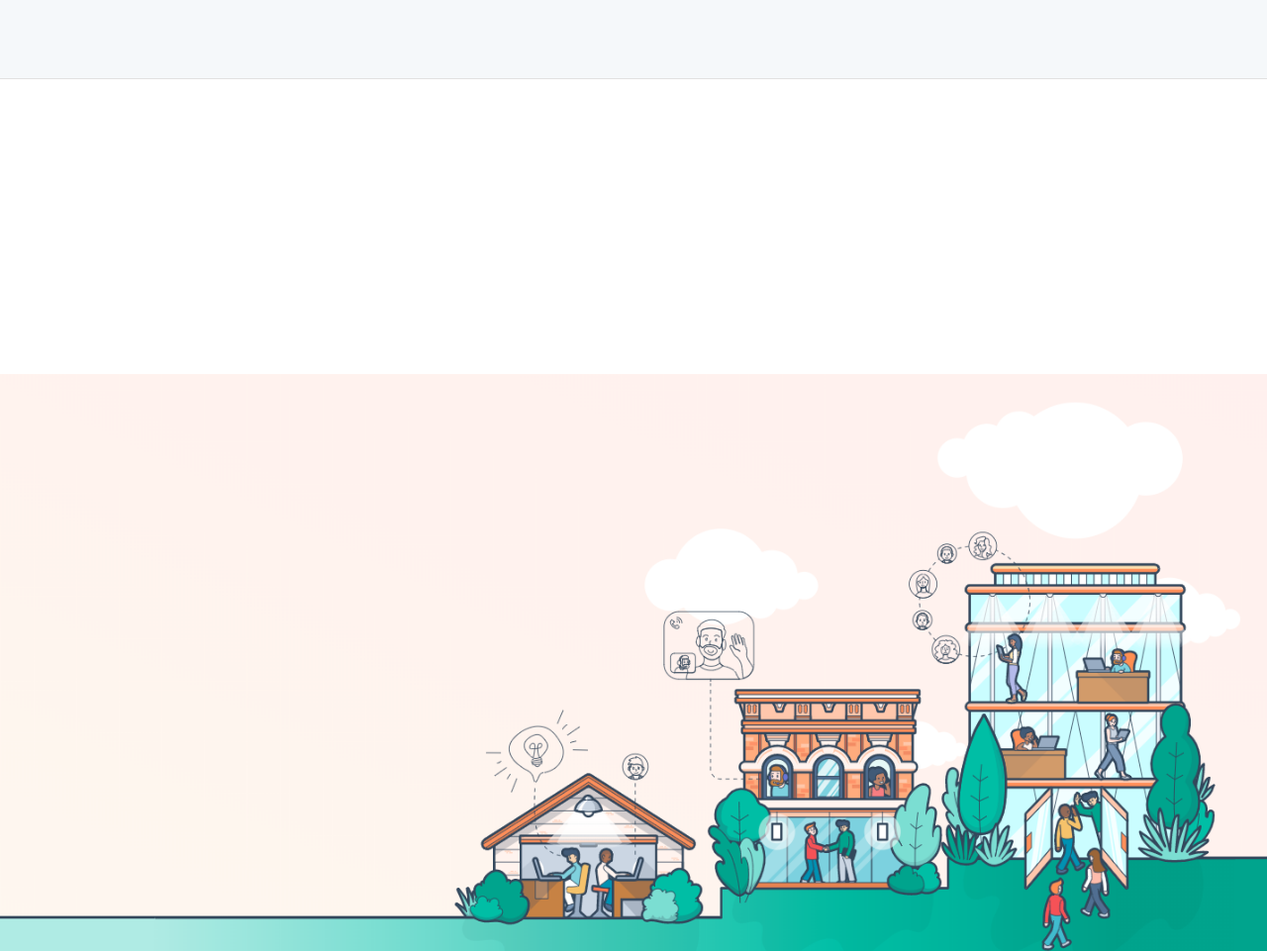
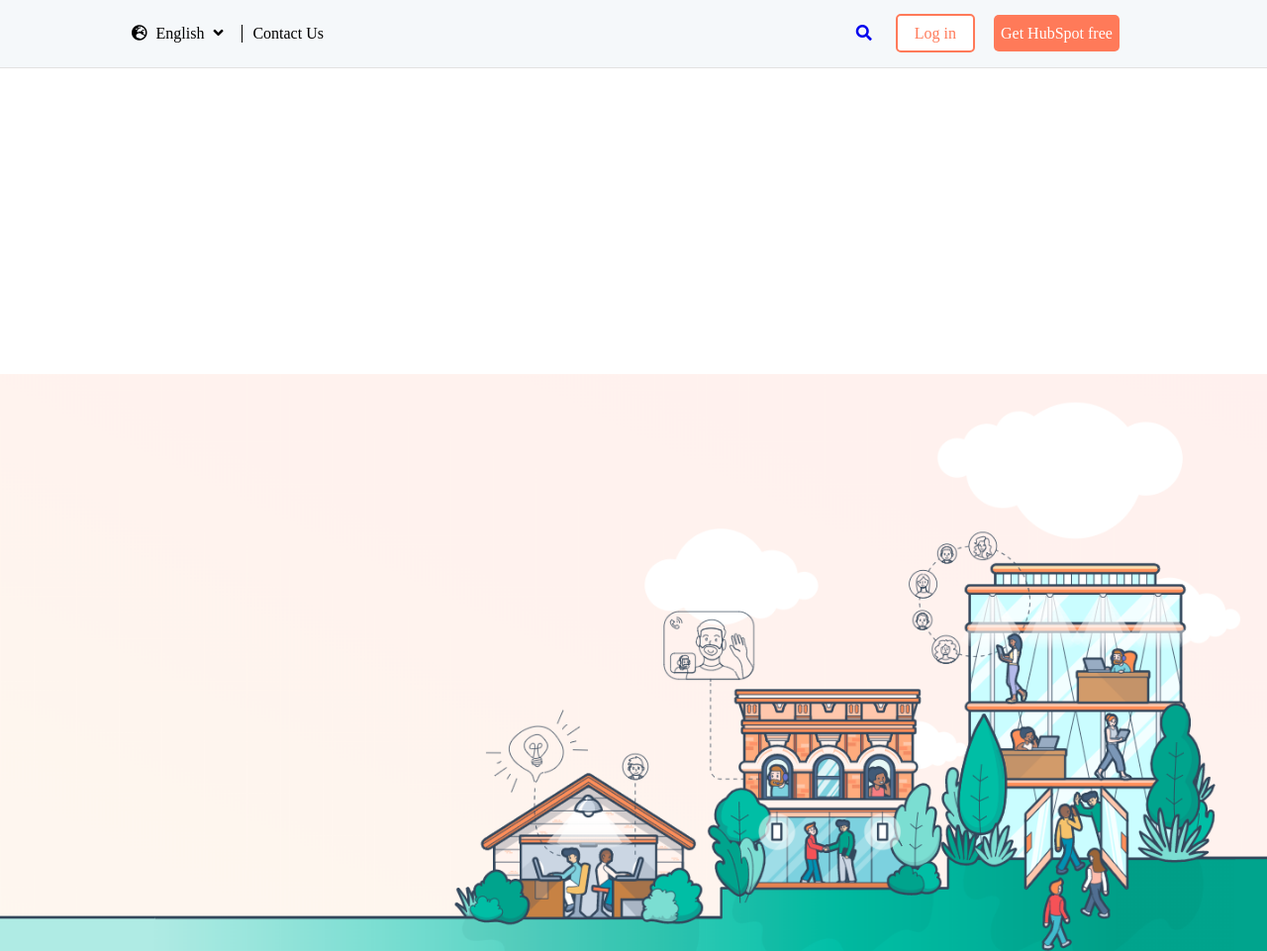
Before and after one commit to michaelcinus/htmlcss-hubspot, a plain HTML site: page index.html in a window 1280 px wide. Shown: the top 961 px of the page at 99% size. Drawn offline with Linux system fonts and the light colour scheme.

Commit message:
HTML & CSS: part1 header setting

```diff
--- a/css/style.css
+++ b/css/style.css
@@ -5,10 +5,23 @@
   box-sizing: border-box;
 }
 
+/* button orange */
+.orange{
+  border-radius: 5px;
+  background-color: #ff7a59;
+  color: white;
+}
+
 /* container predisposition */
 .container{
   width: 80%;
   margin: 0 auto;
+}
+
+.container::after{
+  content: "";
+  display: table;
+  clear: both;
 }
 
 /* header page */
@@ -27,8 +40,59 @@ header{
    border-bottom: solid 1px #e2e1e1;
    position: fixed;
    z-index: 999;
-   /* debug */
-   height: 10vh;
+   padding: 25px 0;
+ }
+
+ #part1 li{
+   display: inline-table;
+ }
+
+ #part1 a{
+   text-decoration: none;
+ }
+
+ #part1 i{
+   padding: 0 5px;
+ }
+
+ #column1-part1, #column2-part1 {
+   float: left;
+ }
+
+ /* column 1 part 1 */
+ #column1-part1{
+   width: 70%;
+ }
+
+ #column1-part1 a{
+   padding-right: 10px;
+   color: black;
+ }
+
+ #column1-part1 li:last-child{
+   padding-left: 10px;
+   border-left: solid 1px black;
+ }
+
+ /* column 2 part 1 */
+ #column2-part1 {
+   width: 30%;
+ }
+
+ #column2-part1 li{
+   padding-left: 15px;
+ }
+
+ #login{
+   background-color: white;
+   border-radius: 5px;
+   border: solid 2px #ff7a59;
+   color:#ff7a59;
+   padding: 9px 17px;
+ }
+
+ #column2-part1 .orange{
+   padding: 10px 7px;
  }
 
  /* parte2 header */
--- a/index.html
+++ b/index.html
@@ -13,6 +13,24 @@
       <div id="part1">
         <!-- container part 1 -->
         <div class="container">
+          <!-- colonna 1 -->
+          <div id="column1-part1">
+            <ul>
+              <li><a href="#"><i class="fas fa-globe-europe"></i> English <i class="fas fa-angle-down"></i></a></li>
+              <li><a href="#"> Contact Us</a></li>
+            </ul>
+
+          </div>
+
+          <!-- colonna 2  -->
+          <div id="column2-part1">
+            <ul>
+              <li><a href="#"><i class="fas fa-search"></i></a></li>
+              <li><a id="login" href="#">Log in</a></li>
+              <li><a class="orange" href="#">Get HubSpot free</a></li>
+            </ul>
+
+          </div>
 
         </div>
 
```
